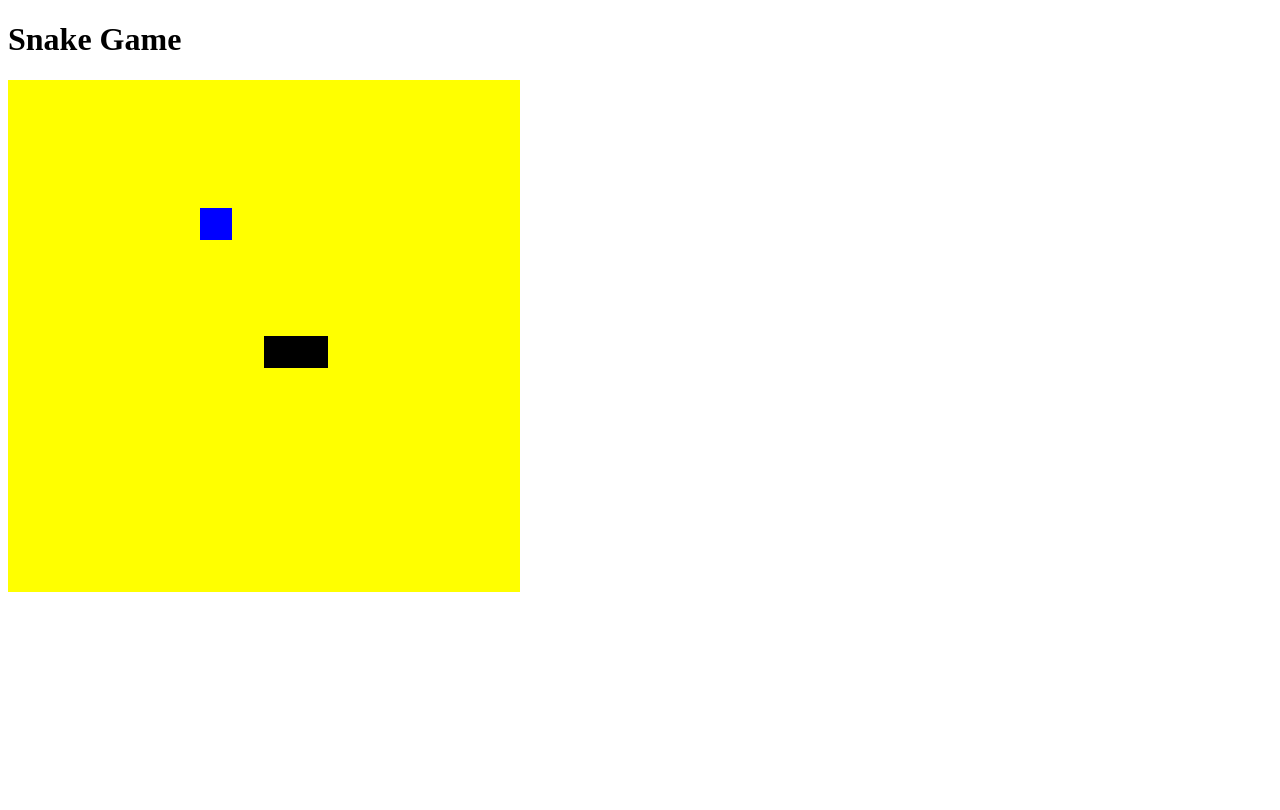
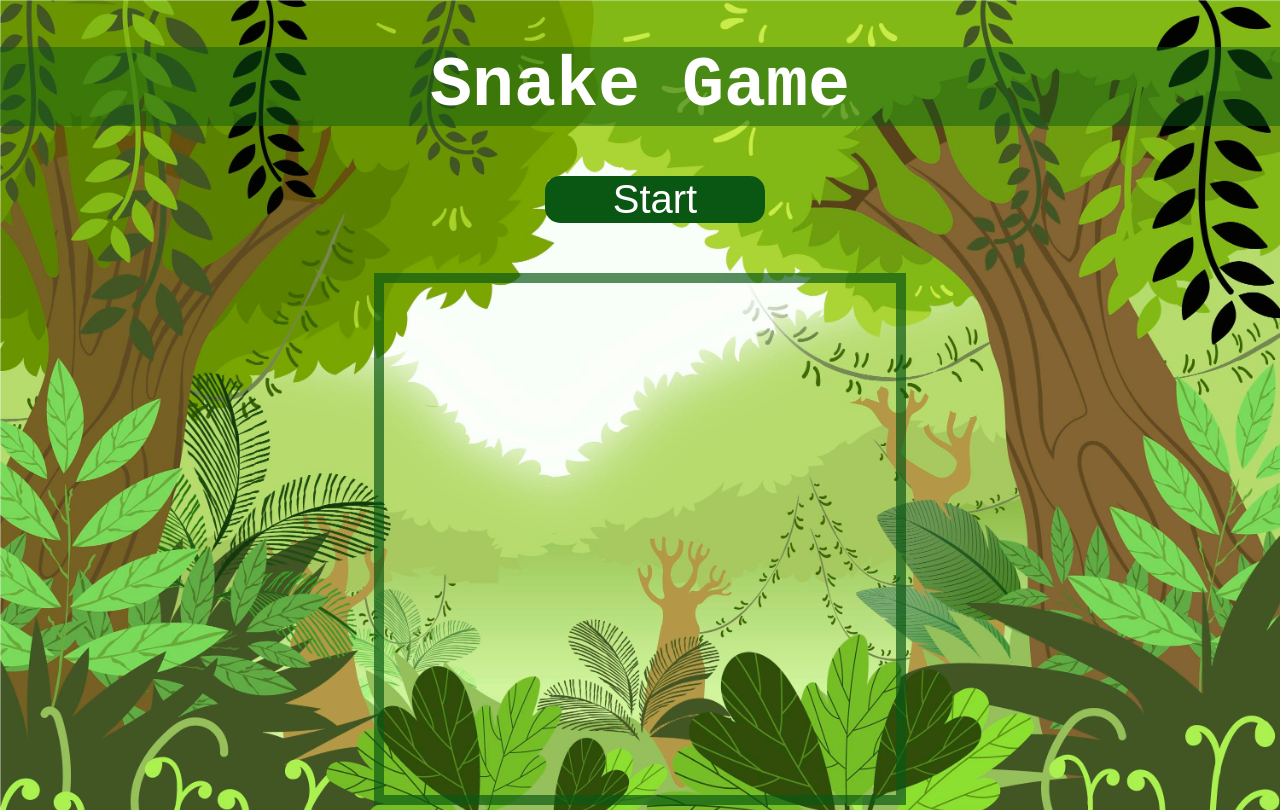
Before and after one commit to israelgms/snake-game, a plain HTML site: page index.html in a window 1280 px wide. Drawn offline with Linux system fonts and the light colour scheme.

Commit message:
Game estilizado

```diff
--- a/index.html
+++ b/index.html
@@ -11,8 +11,21 @@
 </head>
 
 <body>
-    <h1>Snake Game</h1>
-    <canvas id="snake" width="512" height="512"></canvas>
+    <div class="principal">
+        <div>
+            <h1>Snake Game</h1>
+        </div>
+        <div class="gameMenu">
+            <button type="button" onclick="buttonStart()">Start</button>
+        </div>
+        <canvas id="snake" width="512" height="512"></canvas>
+    </div>
+    <script>
+        buttonStart = () => {
+            setInterval(start, 100);
+        }
+    </script>
+
 </body>
 
 </html>
--- a/main.js
+++ b/main.js
@@ -10,13 +10,13 @@ cobrinha[0] = {
 let direcao = "right";
 
 function criarBG() {
-    context.fillStyle = "yellow"; //fill Style = Estilo do canvas.
+    context.fillStyle = "white"; //fill Style = Estilo do canvas.
     context.fillRect(0, 0, 16 * box, 16 * box); //fillRect = Onde acontecerá o jogo 4 parametros ( X e Y, Altura e Largura)
 }
 
 var criarCobrinha = () => {
     for (i = 0; i < cobrinha.length; i++) {
-        context.fillStyle = "black";
+        context.fillStyle = "green";
         context.fillRect(cobrinha[i].x, cobrinha[i].y, box, box);
     }
 }
@@ -42,7 +42,7 @@ let comida = {
     y: Math.floor(Math.random() * 15 + 1) * box
 }
 var alimentar = () => {
-    context.fillStyle = "blue"
+    context.fillStyle = "red"
     context.fillRect(comida.x, comida.y, box, box);
 }
 
@@ -94,4 +94,4 @@ const start = () => {
     }
 }
 
-let jogo = setInterval(start, 100);
+// let jogo = setInterval(start, 100);
--- a/style.css
+++ b/style.css
@@ -1,8 +1,44 @@
- #snake{
+body{
+    font-family: 'Courier New', Courier, monospace;
+    background-image: url(fundo.jpg);
+    /* https://br.freepik.com/vetores/fundo Fundo vetor criado por freepik - br.freepik.com */
+    background-size: cover;
+    padding: 0px;
+    margin: 0px;
+}
+
+#snake{
     width: 512px;
     height: 512px;
+    border: 10px solid rgba(10, 87, 20, 0.678);
 }
 
-.container{
+.principal{
     text-align: center;
 }
+
+.principal h1{
+    background-color: rgba(10, 87, 20, 0.479);
+    color: white;
+    font-size: 70px;
+
+}
+
+.principal .gameMenu {
+    margin: 50px;
+}
+
+.principal .gameMenu button{
+    border: none;
+    font-size: 40px;
+    border-radius: 15px;
+    width: 220px;
+    color: white;
+    background-color: rgb(10, 87, 20);
+    cursor: pointer;
+    margin-left: 30px;
+}
+
+.principal .gameMenu button:hover{
+    background-color: rgba(10, 87, 20, 0.479);
+}
```
Also changed, not shown: fundo.jpg (added).
